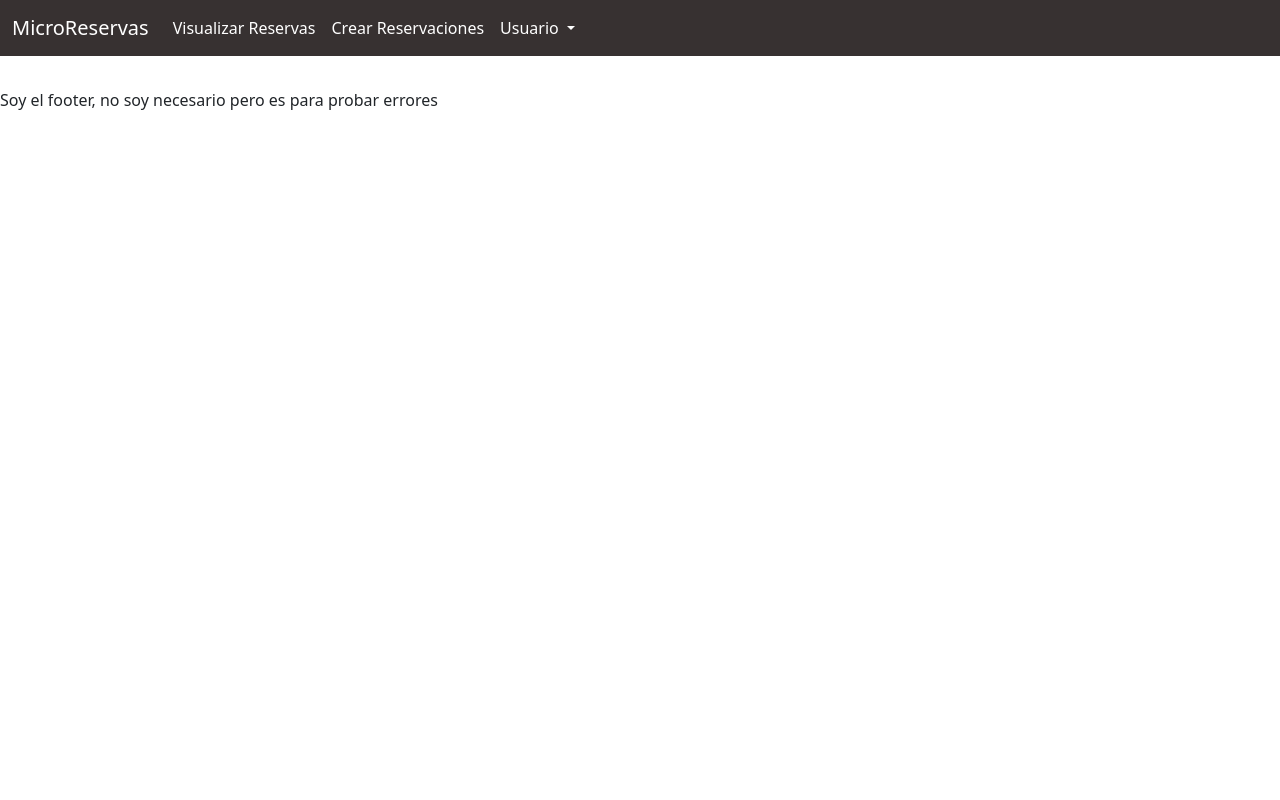
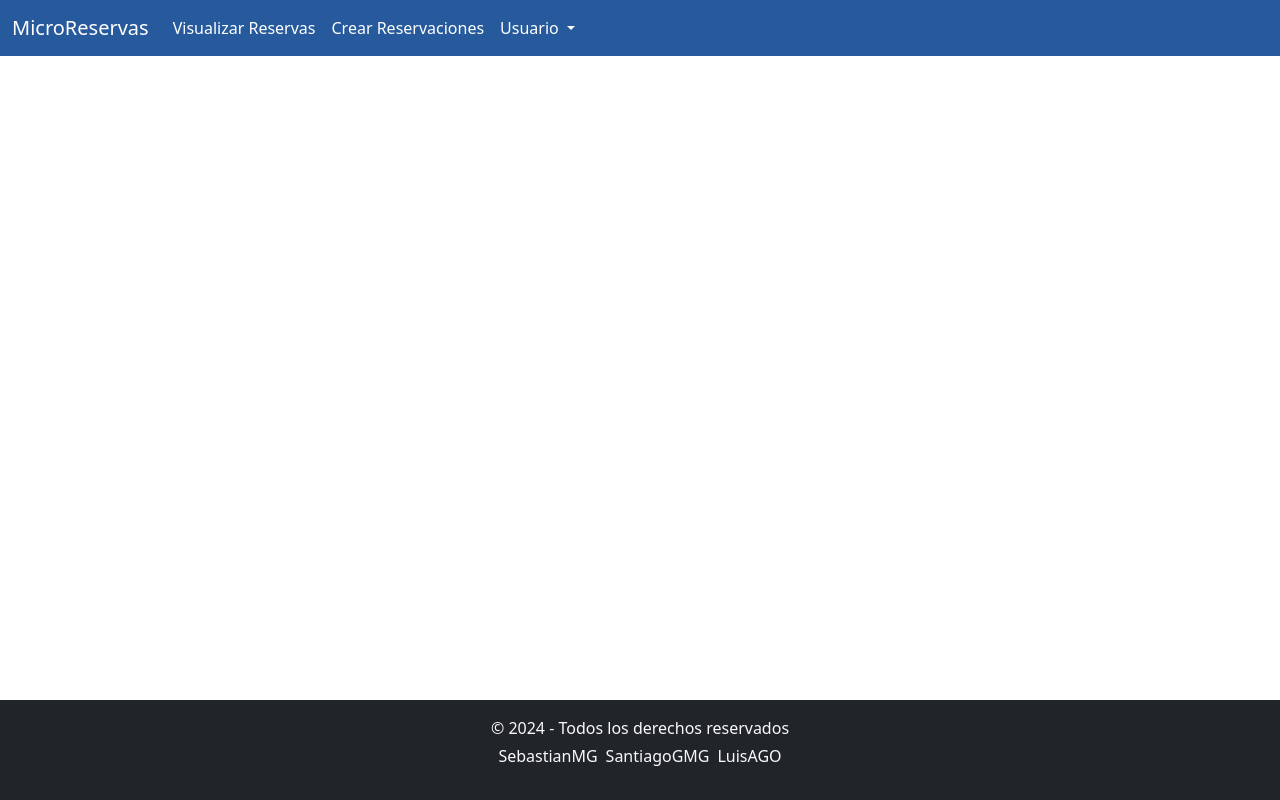
Before and after one commit to SebastianMayG/Frontend-Reservaciones, a Vue app: page / in a window 1280 px wide. Built offline with nearby package versions, Linux system fonts and the light colour scheme.

Commit message:
Feat: :sparkles: Se agrego el footer

```diff
--- a/src/App.vue
+++ b/src/App.vue
@@ -1,12 +1,14 @@
 <script>
 import 'bootstrap/dist/js/bootstrap.bundle.min.js';
 import NavBar from './components/NavBar.vue';
+import FooterComponent from './components/FooterComponent.vue';
 import {RouterView } from 'vue-router';
 
 export default {
   name: 'App',
   components: {
     NavBar,
+    FooterComponent,
     RouterView,
   }
 
@@ -16,9 +18,8 @@ export default {
 <template>
   <NavBar></NavBar>
   <RouterView></RouterView>
-  <footer> Soy el footer, no soy necesario pero es para probar errores</footer>
+  <FooterComponent></FooterComponent>
 </template>
-
 
 
 <style>
--- /dev/null
+++ b/src/components/FooterComponent.vue
@@ -0,0 +1,29 @@
+<template>
+    <footer class="bg-dark text-light text-center py-3">
+      <div class="container">
+        <p class="mb-1">&copy; 2024 - Todos los derechos reservados</p>
+        <ul class="list-inline">
+          <li class="list-inline-item">
+            <a href="https://github.com/SebastianMayG" target="_blank" class="text-light">SebastianMG</a>
+          </li>
+          <li class="list-inline-item">
+            <a href="https://github.com/SantiagoGMG" target="_blank" class="text-light">SantiagoGMG</a>
+          </li>
+          <li class="list-inline-item">
+            <a href="https://github.com/Luisalbertochinpro12" target="_blank" class="text-light">LuisAGO</a>
+          </li>
+        </ul>
+      </div>
+    </footer>
+  </template>
+
+  <style scoped>
+  footer {
+    position: fixed;
+    bottom: 0;
+    width: 100%;
+  }
+  a{
+    text-decoration: none;
+  }
+  </style>
--- a/src/components/NavBar.vue
+++ b/src/components/NavBar.vue
@@ -3,7 +3,7 @@ import { RouterLink } from 'vue-router';
 </script>
 
 <template>
-<nav class="navbar navbar-expand-lg margen-bottom" style="background-color: #373131;">
+<nav class="navbar navbar-expand-lg margen-bottom" style="background-color: #265A9C;">
   <div class="container-fluid" >
     <a class="navbar-brand palabras" href="/">MicroReservas</a>
     <button class="navbar-toggler" type="button" data-bs-toggle="collapse" data-bs-target="#navbarNavDropdown" aria-controls="navbarNavDropdown" aria-expanded="false" aria-label="Toggle navigation">
```
Also changed, not shown: 1 other file (tests, documents, lock files or other folders).
